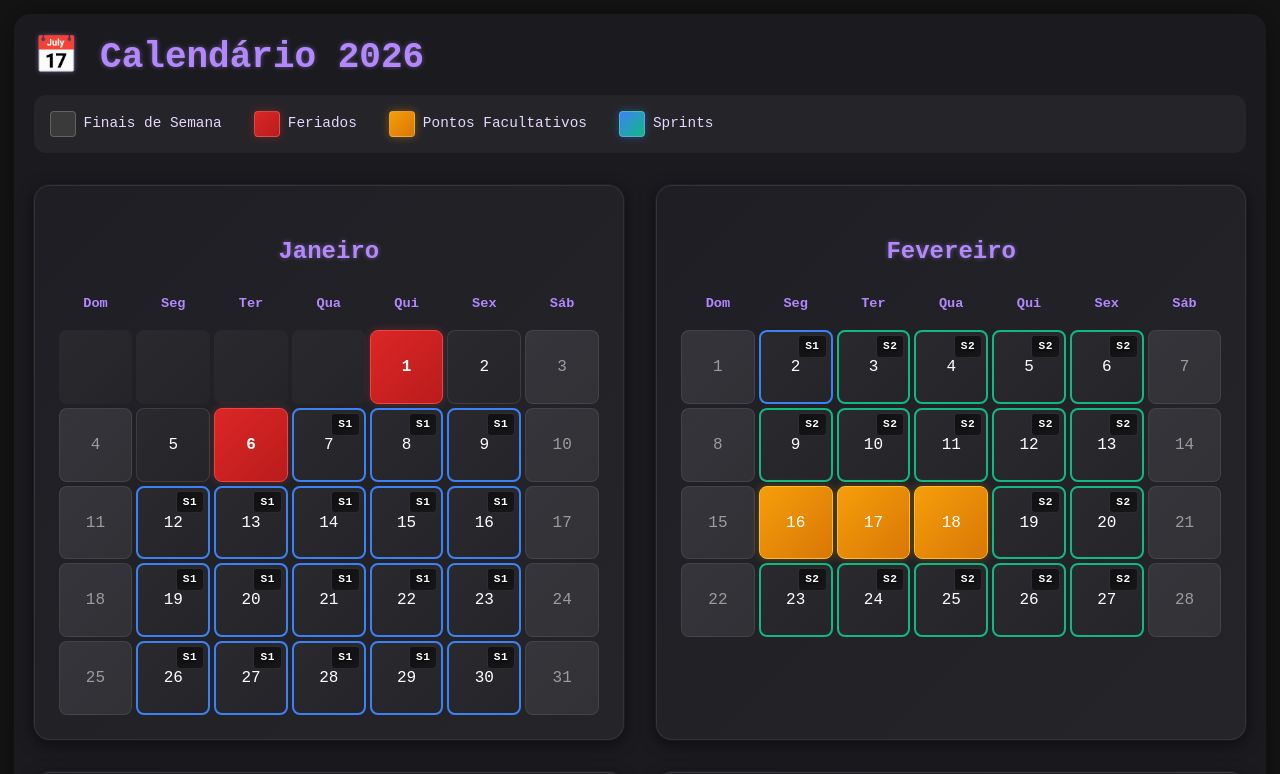
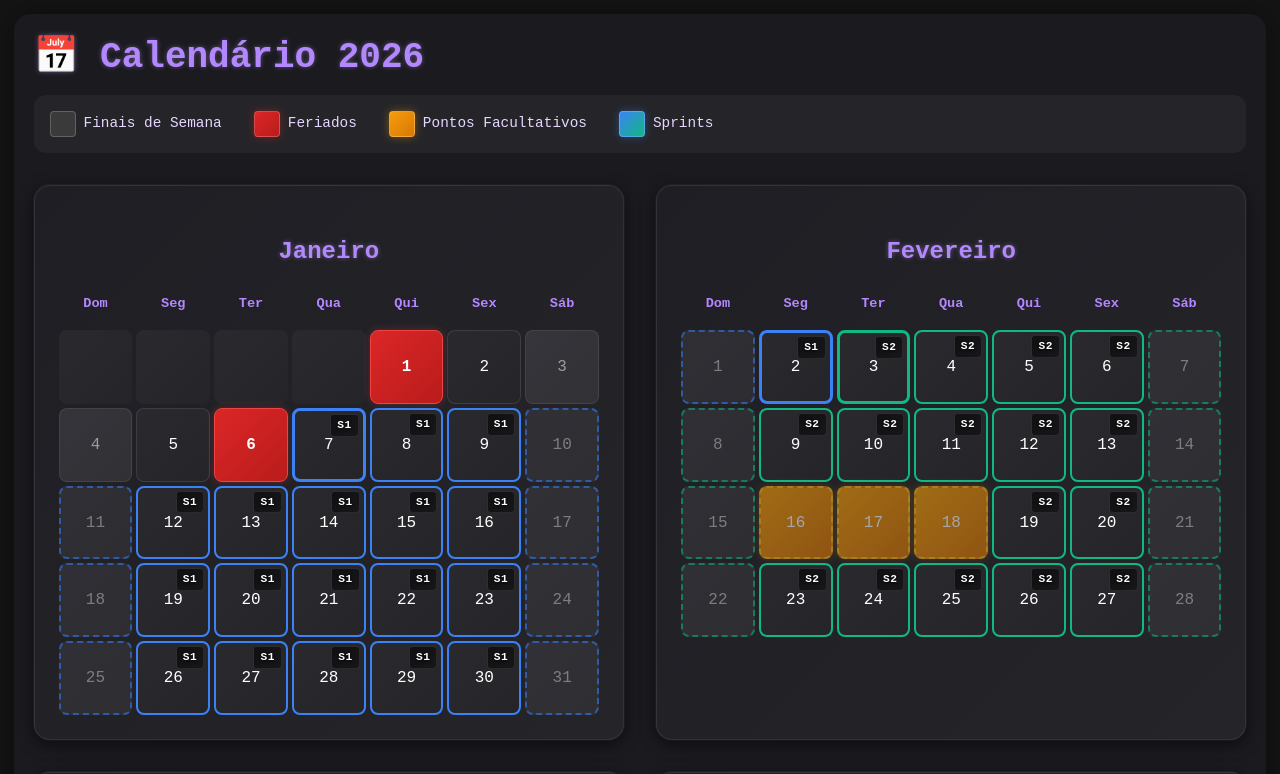
Before and after one commit to tootz-solucoes/boardz, a React (Vite) app: page /calendario in a window 1280 px wide. Shown: the top 774 px of the page. Built offline with nearby package versions, Linux system fonts and the light colour scheme.

Commit message:
feat: add yearly calendar

```diff
--- a/src/components/Calendar2026/Calendar2026.css
+++ b/src/components/Calendar2026/Calendar2026.css
@@ -215,6 +215,17 @@
   box-shadow: 0 4px 16px rgba(0, 0, 0, 0.5), 0 0 0 2px currentColor;
 }
 
+.calendar-day-sprint-boundary {
+  border-width: 3px !important;
+  font-weight: 700;
+}
+
+.calendar-day-sprint-period {
+  border-width: 2px;
+  border-style: dashed;
+  opacity: 0.6;
+}
+
 .calendar-day-number {
   font-size: 1rem;
   color: #fff;
--- a/src/components/Calendar2026/index.jsx
+++ b/src/components/Calendar2026/index.jsx
@@ -14,6 +14,9 @@ import {
   normalizeDate,
   getSprintDetails,
   formatDate,
+  balanceSprintCalendarDays,
+  getSprintForCalendarDate,
+  getCalendarDayNumber,
 } from "./utils";
 import "./Calendar2026.css";
 
@@ -45,15 +48,19 @@ function getFirstDayOfMonth(year, month) {
 function Calendar2026() {
   const [tooltip, setTooltip] = useState({ show: false, text: "", x: 0, y: 0, position: "top" });
 
-  const { sprints, sprintMap, sprintDayMap } = useMemo(() => {
+  const { sprints, sprintMap, sprintDayMap, sprintCalendarDayMap, sprintStartDates, sprintEndDates } = useMemo(() => {
     const startDate = new Date(2026, 0, 7);
     const endDate = new Date(2026, 11, 18);
     return allocateSprints(startDate, endDate, 19);
   }, []);
 
+  const balancedPeriods = useMemo(() => {
+    return balanceSprintCalendarDays(sprintStartDates, sprintEndDates);
+  }, [sprintStartDates, sprintEndDates]);
+
   const sprintDetails = useMemo(() => {
-    return getSprintDetails(sprints);
-  }, [sprints]);
+    return getSprintDetails(sprints, sprintStartDates, sprintEndDates);
+  }, [sprints, sprintStartDates, sprintEndDates]);
 
   const months = useMemo(() => {
     return Array.from({ length: 12 }, (_, monthIndex) => {
@@ -79,12 +86,31 @@ function Calendar2026() {
     });
   }, []);
 
+  function isSprintBoundary(date) {
+    const calendarSprintNumber = getSprintForCalendarDate(date, balancedPeriods);
+    if (!calendarSprintNumber) return false;
+
+    const period = balancedPeriods[calendarSprintNumber];
+    const normalizedDateValue = normalizeDate(date).getTime();
+    const startTime = period.calendarStart.getTime();
+    const endTime = period.calendarEnd.getTime();
+
+    return normalizedDateValue === startTime || normalizedDateValue === endTime;
+  }
+
   function getDayClassName(date, sprintNumber) {
     const classes = ["calendar-day"];
 
     if (!date) {
       classes.push("calendar-day-empty");
       return classes.join(" ");
+    }
+
+    const calendarSprintNumber = getSprintForCalendarDate(date, balancedPeriods);
+    const isBoundary = isSprintBoundary(date);
+
+    if (isBoundary) {
+      classes.push("calendar-day-sprint-boundary");
     }
 
     if (isWeekend(date)) {
@@ -104,7 +130,48 @@ function Calendar2026() {
       classes.push("calendar-day-sprint");
     }
 
+    if (calendarSprintNumber && !sprintNumber) {
+      classes.push("calendar-day-sprint-period");
+    }
+
     return classes.join(" ");
+  }
+
+  function getDayBorderStyle(date, sprintNumber) {
+    const calendarSprintNumber = getSprintForCalendarDate(date, balancedPeriods);
+    const isBoundary = isSprintBoundary(date);
+
+    if (isBoundary && calendarSprintNumber) {
+      return {
+        borderWidth: '3px',
+        borderColor: getSprintColor(calendarSprintNumber),
+        borderStyle: 'solid',
+      };
+    }
+
+    if (calendarSprintNumber && !sprintNumber) {
+      const period = balancedPeriods[calendarSprintNumber];
+      const normalizedDateValue = normalizeDate(date).getTime();
+      const startTime = period.calendarStart.getTime();
+      const endTime = period.calendarEnd.getTime();
+
+      if (normalizedDateValue === startTime || normalizedDateValue === endTime) {
+        return {
+          borderWidth: '3px',
+          borderColor: getSprintColor(calendarSprintNumber),
+          borderStyle: 'dashed',
+        };
+      }
+
+      return {
+        borderWidth: '2px',
+        borderColor: getSprintColor(calendarSprintNumber),
+        borderStyle: 'dashed',
+        opacity: 0.6,
+      };
+    }
+
+    return {};
   }
 
   function getDayStyle(date, sprintNumber) {
@@ -145,10 +212,22 @@ function Calendar2026() {
     const parts = [];
 
     const sprintNumber = getSprintForDate(date, sprintMap);
+    const calendarSprintNumber = getSprintForCalendarDate(date, balancedPeriods);
+
     if (sprintNumber) {
       const sprintDay = getSprintDayNumber(date, sprintDayMap);
+      const calendarDay = getCalendarDayNumber(date, balancedPeriods, sprintNumber);
       if (sprintDay) {
-        parts.push(`${sprintDay}º dia da Sprint ${sprintNumber}`);
+        if (calendarDay && calendarDay !== sprintDay) {
+          parts.push(`Sprint ${sprintNumber}: ${calendarDay}º dia corrido / ${sprintDay}º dia útil`);
+        } else {
+          parts.push(`Sprint ${sprintNumber}: ${sprintDay}º dia útil`);
+        }
+      }
+    } else if (calendarSprintNumber) {
+      const calendarDay = getCalendarDayNumber(date, balancedPeriods, calendarSprintNumber);
+      if (calendarDay) {
+        parts.push(`Sprint ${calendarSprintNumber}: ${calendarDay}º dia corrido (período corrido)`);
       }
     }
 
@@ -234,12 +313,14 @@ function Calendar2026() {
 
                   const sprintNumber = getSprintForDate(date, sprintMap);
                   const normalizedDate = normalizeDate(date);
+                  const borderStyle = getDayBorderStyle(date, sprintNumber);
+                  const combinedStyle = { ...getDayStyle(date, sprintNumber), ...borderStyle };
 
                   return (
                     <div
                       key={normalizedDate.getTime()}
                       className={getDayClassName(date, sprintNumber)}
-                      style={getDayStyle(date, sprintNumber)}
+                      style={combinedStyle}
                       onMouseEnter={(e) => handleDayMouseEnter(e, date)}
                       onMouseLeave={handleDayMouseLeave}
                     >
@@ -286,9 +367,23 @@ function Calendar2026() {
                       {detail.sprint}
                     </span>
                   </td>
-                  <td>{formatDate(detail.startDate)}</td>
+                  <td>
+                    {formatDate(detail.startDate)}
+                    {detail.startDate.getTime() !== detail.workingStartDate.getTime() && (
+                      <span style={{ fontSize: '0.8em', color: '#999', display: 'block' }}>
+                        (útil: {formatDate(detail.workingStartDate)})
+                      </span>
+                    )}
+                  </td>
                   <td>{detail.startWeekDay}</td>
-                  <td>{formatDate(detail.endDate)}</td>
+                  <td>
+                    {formatDate(detail.endDate)}
+                    {detail.endDate.getTime() !== detail.workingEndDate.getTime() && (
+                      <span style={{ fontSize: '0.8em', color: '#999', display: 'block' }}>
+                        (útil: {formatDate(detail.workingEndDate)})
+                      </span>
+                    )}
+                  </td>
                   <td>{detail.endWeekDay}</td>
                   <td className="days-cell">{detail.workingDays}</td>
                   <td className="days-cell">{detail.calendarDays}</td>
--- a/src/components/Calendar2026/utils.js
+++ b/src/components/Calendar2026/utils.js
@@ -145,9 +145,13 @@ export function allocateSprints(startDate, endDate, workingDaysPerSprint) {
   const sprints = [];
   const sprintMap = new Map();
   const sprintDayMap = new Map();
+  const sprintCalendarDayMap = new Map();
   let currentDate = normalizeDate(new Date(startDate));
   let currentSprint = 1;
   let daysInCurrentSprint = 0;
+  let calendarDaysInCurrentSprint = 0;
+  let sprintStartDates = {};
+  let sprintEndDates = {};
 
   const normalizedEnd = normalizeDate(endDate);
   const sprint11End = normalizeDate(new Date(2026, 10, 13));
@@ -155,8 +159,21 @@ export function allocateSprints(startDate, endDate, workingDaysPerSprint) {
 
   while (currentDate <= normalizedEnd && currentSprint <= 12) {
     const dateKey = normalizeDate(currentDate).getTime();
+    const isWithinSprint11 = currentSprint === 11 && currentDate <= sprint11End;
+    const isWithinSprint12 = currentSprint === 12 && currentDate >= sprint12Start;
+
+    if (currentSprint in sprintStartDates || (currentSprint <= 10) || isWithinSprint11 || isWithinSprint12) {
+      if (currentSprint in sprintStartDates) {
+        calendarDaysInCurrentSprint++;
+      }
+    }
 
     if (isWorkingDay(currentDate, 2026)) {
+      if (!sprintStartDates[currentSprint]) {
+        sprintStartDates[currentSprint] = new Date(currentDate);
+        calendarDaysInCurrentSprint = 1;
+      }
+
       if (currentSprint <= 10) {
         daysInCurrentSprint++;
         sprints.push({
@@ -166,10 +183,13 @@ export function allocateSprints(startDate, endDate, workingDaysPerSprint) {
         });
         sprintMap.set(dateKey, currentSprint);
         sprintDayMap.set(dateKey, daysInCurrentSprint);
+        sprintCalendarDayMap.set(dateKey, calendarDaysInCurrentSprint);
 
         if (daysInCurrentSprint >= workingDaysPerSprint) {
+          sprintEndDates[currentSprint] = new Date(currentDate);
           currentSprint++;
           daysInCurrentSprint = 0;
+          calendarDaysInCurrentSprint = 0;
         }
       } else if (currentSprint === 11) {
         if (currentDate <= sprint11End) {
@@ -181,11 +201,14 @@ export function allocateSprints(startDate, endDate, workingDaysPerSprint) {
           });
           sprintMap.set(dateKey, currentSprint);
           sprintDayMap.set(dateKey, daysInCurrentSprint);
+          sprintCalendarDayMap.set(dateKey, calendarDaysInCurrentSprint);
         }
 
         if (currentDate >= sprint11End) {
+          sprintEndDates[currentSprint] = new Date(currentDate);
           currentSprint = 12;
           daysInCurrentSprint = 0;
+          calendarDaysInCurrentSprint = 0;
         }
       } else if (currentSprint === 12) {
         if (currentDate >= sprint12Start) {
@@ -197,6 +220,7 @@ export function allocateSprints(startDate, endDate, workingDaysPerSprint) {
           });
           sprintMap.set(dateKey, currentSprint);
           sprintDayMap.set(dateKey, daysInCurrentSprint);
+          sprintCalendarDayMap.set(dateKey, calendarDaysInCurrentSprint);
         }
       }
     }
@@ -206,7 +230,11 @@ export function allocateSprints(startDate, endDate, workingDaysPerSprint) {
     currentDate = normalizeDate(nextDate);
   }
 
-  return { sprints, sprintMap, sprintDayMap };
+  if (!sprintEndDates[12]) {
+    sprintEndDates[12] = normalizedEnd;
+  }
+
+  return { sprints, sprintMap, sprintDayMap, sprintCalendarDayMap, sprintStartDates, sprintEndDates };
 }
 
 export function getSprintDayNumber(date, sprintDayMap) {
@@ -267,9 +295,62 @@ export function formatDate(date) {
   return `${day}/${month}/${date.getFullYear()}`;
 }
 
-export function getSprintDetails(sprints) {
+export function balanceSprintCalendarDays(sprintStartDates, sprintEndDates) {
+  const balanced = {};
+  const sprintNums = Object.keys(sprintStartDates).map(Number).sort((a, b) => a - b);
+
+  for (let i = 0; i < sprintNums.length; i++) {
+    const sprintNum = sprintNums[i];
+    const nextSprintNum = sprintNums[i + 1];
+
+    const workingStart = normalizeDate(sprintStartDates[sprintNum]);
+    const workingEnd = normalizeDate(sprintEndDates[sprintNum]);
+
+    let calendarStart = new Date(workingStart);
+    let calendarEnd = new Date(workingEnd);
+
+    if (nextSprintNum) {
+      const nextWorkingStart = normalizeDate(sprintStartDates[nextSprintNum]);
+      const gap = (nextWorkingStart.getTime() - workingEnd.getTime()) / (1000 * 60 * 60 * 24);
+
+      const currentCalendarDays = Math.ceil((workingEnd.getTime() - workingStart.getTime()) / (1000 * 60 * 60 * 24)) + 1;
+
+      if (gap > 1) {
+        const daysToExtend = Math.floor(gap / 2);
+        calendarEnd = new Date(workingEnd);
+        calendarEnd.setDate(calendarEnd.getDate() + daysToExtend);
+      }
+
+      if (i > 0) {
+        const prevSprintNum = sprintNums[i - 1];
+        const prevWorkingEnd = normalizeDate(sprintEndDates[prevSprintNum]);
+        const prevGap = (workingStart.getTime() - prevWorkingEnd.getTime()) / (1000 * 60 * 60 * 24);
+
+        if (prevGap > 1) {
+          const daysToShift = Math.floor(prevGap / 2);
+          calendarStart = new Date(workingStart);
+          calendarStart.setDate(calendarStart.getDate() - daysToShift);
+        }
+      }
+    } else {
+      calendarEnd = new Date(workingEnd);
+    }
+
+    balanced[sprintNum] = {
+      calendarStart: normalizeDate(calendarStart),
+      calendarEnd: normalizeDate(calendarEnd),
+      workingStart: workingStart,
+      workingEnd: workingEnd,
+    };
+  }
+
+  return balanced;
+}
+
+export function getSprintDetails(sprints, sprintStartDates, sprintEndDates) {
   const details = [];
   const sprintGroups = {};
+  const balanced = balanceSprintCalendarDays(sprintStartDates, sprintEndDates);
 
   sprints.forEach(sprint => {
     if (!sprintGroups[sprint.sprint]) {
@@ -279,31 +360,31 @@ export function getSprintDetails(sprints) {
   });
 
   Object.keys(sprintGroups).sort((a, b) => Number(a) - Number(b)).forEach(sprintNum => {
+    const num = Number(sprintNum);
     const dates = sprintGroups[sprintNum].sort((a, b) => a.getTime() - b.getTime());
-    const firstWorkingDay = new Date(dates[0]);
-    const lastWorkingDay = new Date(dates[dates.length - 1]);
     const workingDays = dates.length;
 
-    const startDate = new Date(firstWorkingDay);
-    startDate.setHours(0, 0, 0, 0);
-
-    const endDate = new Date(lastWorkingDay);
-    endDate.setHours(23, 59, 59, 999);
+    const balancedPeriod = balanced[num];
+    const calendarStart = balancedPeriod.calendarStart;
+    const calendarEnd = balancedPeriod.calendarEnd;
 
     let calendarDays = 0;
-    const currentDate = new Date(startDate);
+    const currentDate = new Date(calendarStart);
+    const endDateNorm = new Date(calendarEnd);
 
-    while (currentDate <= endDate) {
+    while (currentDate <= endDateNorm) {
       calendarDays++;
       currentDate.setDate(currentDate.getDate() + 1);
     }
 
     details.push({
-      sprint: Number(sprintNum),
-      startDate: new Date(firstWorkingDay),
-      endDate: new Date(lastWorkingDay),
-      startWeekDay: getWeekDayName(firstWorkingDay),
-      endWeekDay: getWeekDayName(lastWorkingDay),
+      sprint: num,
+      startDate: new Date(calendarStart),
+      endDate: new Date(calendarEnd),
+      workingStartDate: new Date(balancedPeriod.workingStart),
+      workingEndDate: new Date(balancedPeriod.workingEnd),
+      startWeekDay: getWeekDayName(calendarStart),
+      endWeekDay: getWeekDayName(calendarEnd),
       workingDays,
       calendarDays,
     });
@@ -311,3 +392,41 @@ export function getSprintDetails(sprints) {
 
   return details;
 }
+
+export function getSprintForCalendarDate(date, balancedPeriods) {
+  const dateKey = normalizeDate(date).getTime();
+
+  for (const [sprintNum, period] of Object.entries(balancedPeriods)) {
+    const startTime = period.calendarStart.getTime();
+    const endTime = period.calendarEnd.getTime();
+
+    if (dateKey >= startTime && dateKey <= endTime) {
+      return Number(sprintNum);
+    }
+  }
+
+  return null;
+}
+
+export function getCalendarDayNumber(date, balancedPeriods, sprintNumber) {
+  if (!sprintNumber) return null;
+
+  const period = balancedPeriods[sprintNumber];
+  if (!period) return null;
+
+  const dateKey = normalizeDate(date).getTime();
+  const startTime = period.calendarStart.getTime();
+  const endTime = period.calendarEnd.getTime();
+
+  if (dateKey < startTime || dateKey > endTime) return null;
+
+  let dayCount = 0;
+  const currentDate = new Date(period.calendarStart);
+
+  while (currentDate <= date) {
+    dayCount++;
+    currentDate.setDate(currentDate.getDate() + 1);
+  }
+
+  return dayCount;
+}
```
